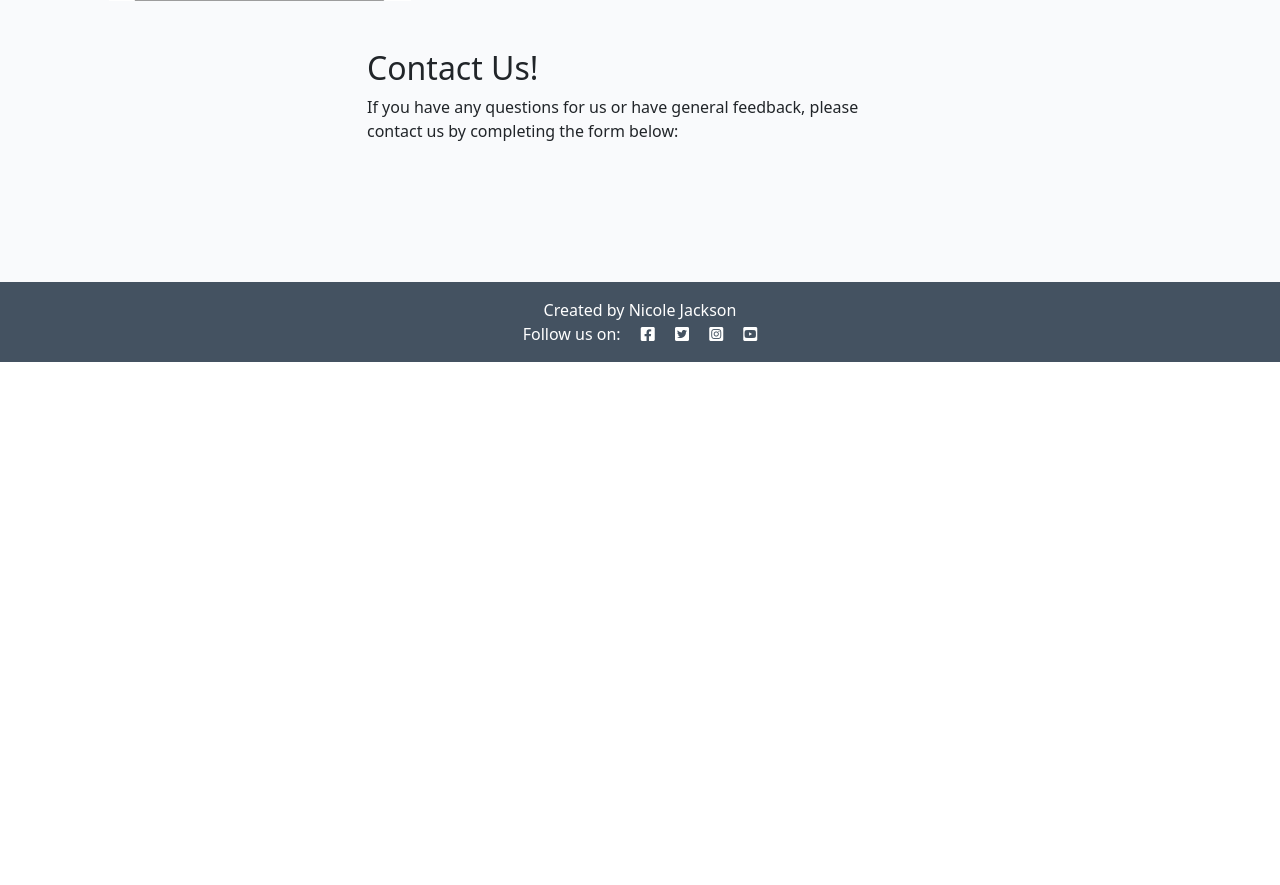
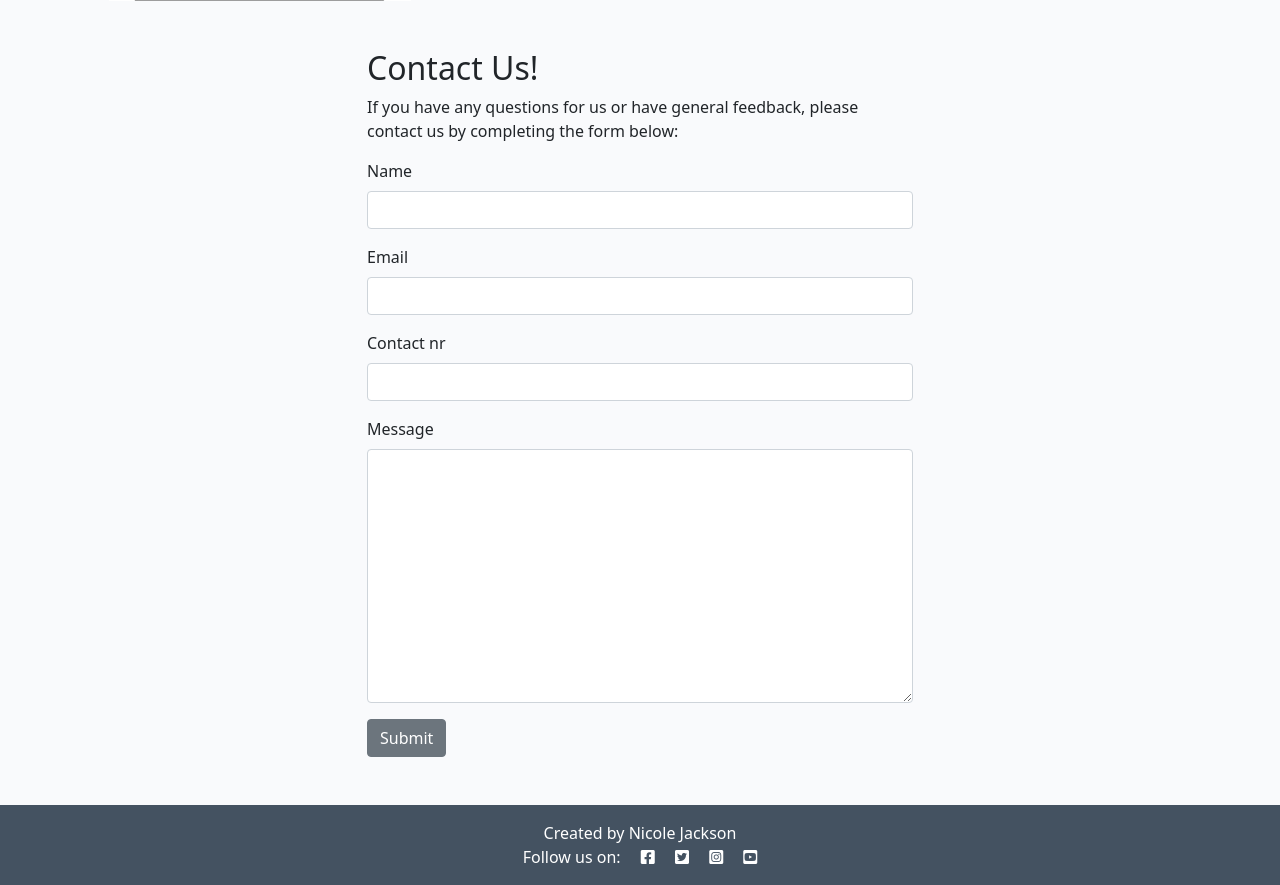
Before and after one commit to NicoleJackson89/pp4-recipe-share, a Django app: page /about/ in a window 1280 px wide. Shown: the part 438-1323 px from the top of the page. Before the commit the page ends 800 px from the top, so only its background shows below. Run offline with Django 4.2, Linux system fonts and the light colour scheme; data that the repository does not hold is empty; parts of the project's set-up code (start-up, migrations or seed data) failed here and were passed over; some libraries are stand-ins or nearby versions.

Commit message:
Add: Contact Us form & basic html

```diff
--- /dev/null
+++ b/about/forms.py
@@ -0,0 +1,8 @@
+from .models import ContactUs
+from django import forms
+
+
+class ContactUsForm(forms.ModelForm):
+    class Meta:
+        model = ContactUs
+        fields = ('name', 'email', 'contact_nr', 'message')
--- a/about/templates/about/about.html
+++ b/about/templates/about/about.html
@@ -1,5 +1,6 @@
 {% extends 'base.html' %}
 {% load static %}
+{% load crispy_forms_tags %}
 
 {% block content %}
 <div class="container mt-5">
@@ -28,7 +29,12 @@
             <p>If you have any questions for us or have general feedback,
                 please contact us by completing the form below:
             </p>
-
+            <form method="post">
+                {{ contact_form | crispy }}
+                {% csrf_token %}
+                <button class="btn btn-secondary"
+                  type="submit">Submit</button>
+              </form>
         </div>
     </div>
 </div>
--- a/about/views.py
+++ b/about/views.py
@@ -1,5 +1,6 @@
 from django.shortcuts import render
 from .models import About
+from .forms import ContactUsForm
 
 
 def about_rs(request):
@@ -9,9 +10,11 @@ def about_rs(request):
     """
 
     about = About.objects.all().order_by('-updated_on').first()
+    contact_form = ContactUsForm()
 
     return render(
         request,
         "about/about.html",
-        {"about": about},
+        {"about": about,
+         "contact_form": contact_form},
     )
```
